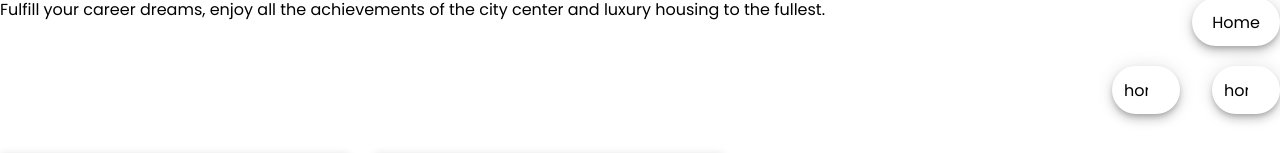
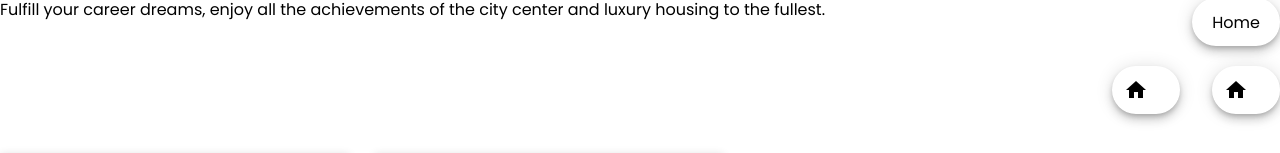
Before and after one commit to char-avijit/wb-front-end, an Angular app: page / in a window 1280 px wide. Shown: the part 726-879 px from the top of the page. Built offline with nearby package versions, Linux system fonts and the light colour scheme.

Commit message:
feat(material): material font setup

```diff
--- a/src/index.html
+++ b/src/index.html
@@ -5,9 +5,10 @@
   <title>WbFrontEnd</title>
   <base href="/">
   <meta name="viewport" content="width=device-width, initial-scale=1">
+  <link href="https://fonts.googleapis.com/icon?family=Material+Icons" rel="stylesheet">
   <link rel="icon" type="image/x-icon" href="favicon.ico">
 </head>
 <body>
-  <app-root></app-root>
+<app-root></app-root>
 </body>
 </html>
--- a/src/styles.scss
+++ b/src/styles.scss
@@ -10,3 +10,7 @@
 * {
   font-family: "Poppins", sans-serif;
 }
+
+mat-icon{
+  font-family: 'Material Icons', sans-serif !important;
+}
```
